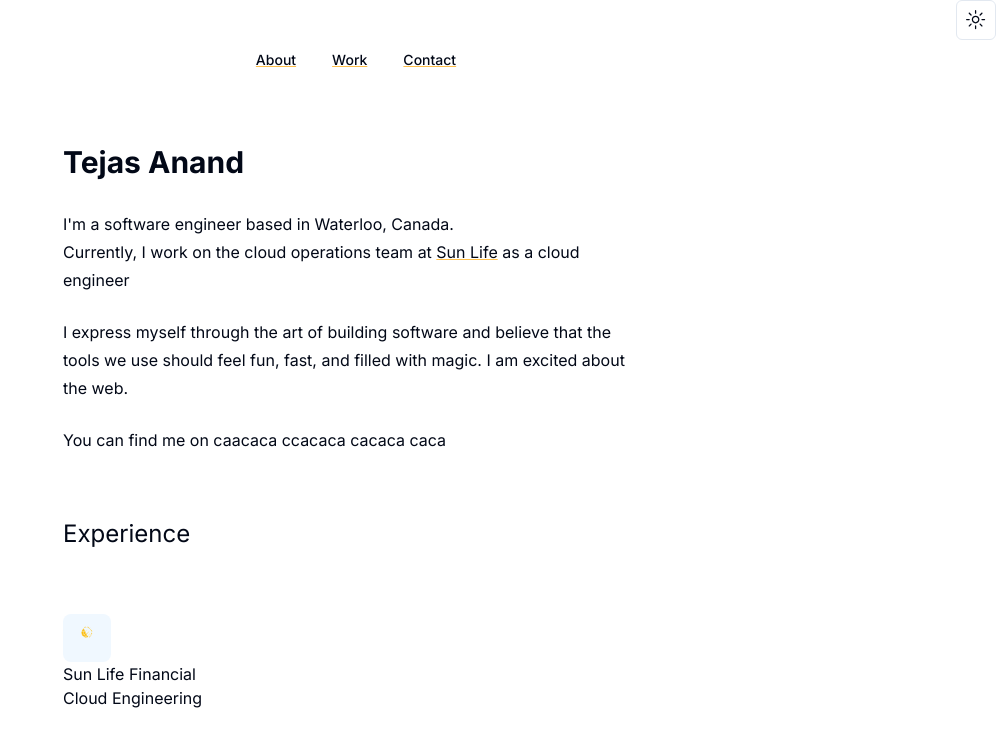
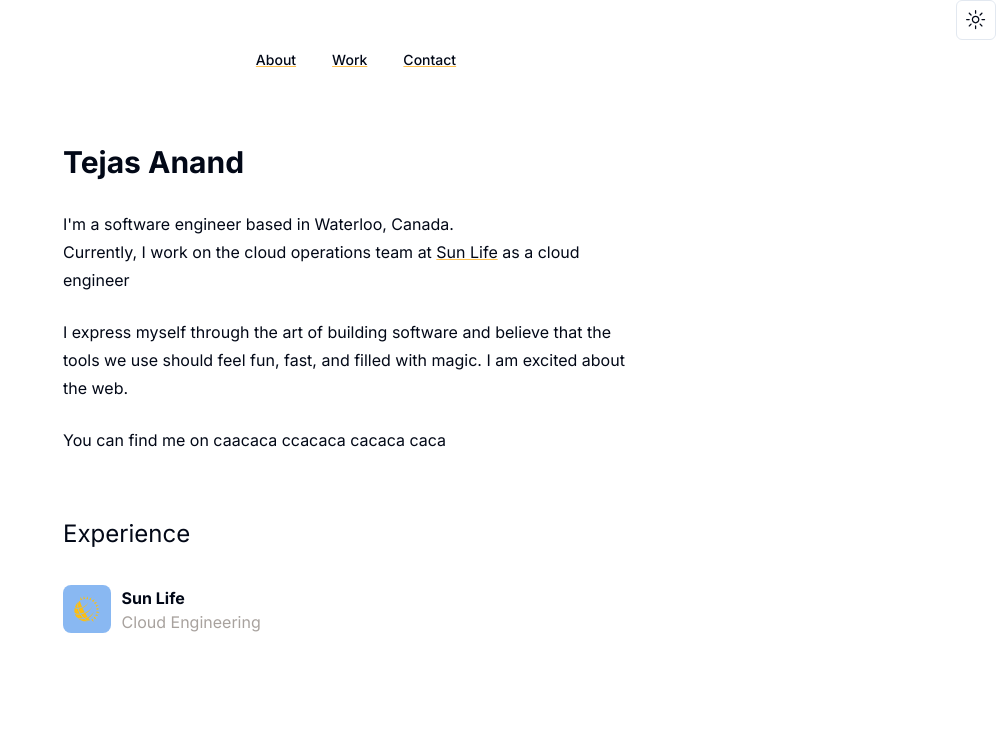
Before and after one commit to TejasAnand/Personal-Website, a Next.js app: page / in a window 1280 px wide. Shown: the top 746 px of the page, without its empty margins (284-1280 px from the left). Built offline with nearby package versions, Linux system fonts and the light colour scheme.

Commit message:
added experience component

```diff
--- a/app/globals.css
+++ b/app/globals.css
@@ -136,12 +136,43 @@ a:hover{
   background-color:white;
 } */
 
+.rows{
+  display:flex;
+  justify-content: space-between;
+  align-items: center;
+  margin-top: -5%;
+
+}
+
+.col-right{
+  display:flex;
+  flex-direction:column;
+  margin-left: 10%;
+  margin-top: -7%;
+
+}
+
 .icon{
 
+  background-color: rgba(9, 108, 228, 0.478);
   width:48px;
   height:48px;
-  background-color: aliceblue;
   border-radius:8px;
-  padding:10px;
+  display:flex;
+  justify-content: center;
+  align-items: center;
   transition: background-color 0.15s ease-in-out;
 }
+
+.icon .sunlife{
+  max-height: 150%;
+  max-width:auto;
+}
+
+.line{
+  margin-top:-1%;
+}
+
+img{
+  max-width:max-content;
+}
--- a/app/page.tsx
+++ b/app/page.tsx
@@ -54,9 +54,11 @@ export default function Home() {
         </div>
         <div className="col-right">
           <div className="line">
-            <div className="title">Sun Life Financial</div>
+            <div className="title">
+              <b>Sun Life</b>
+            </div>
           </div>
-          <div className="description">Cloud Engineering</div>
+          <div className="text-stone-400 description">Cloud Engineering</div>
         </div>
       </div>
     </main>
```
